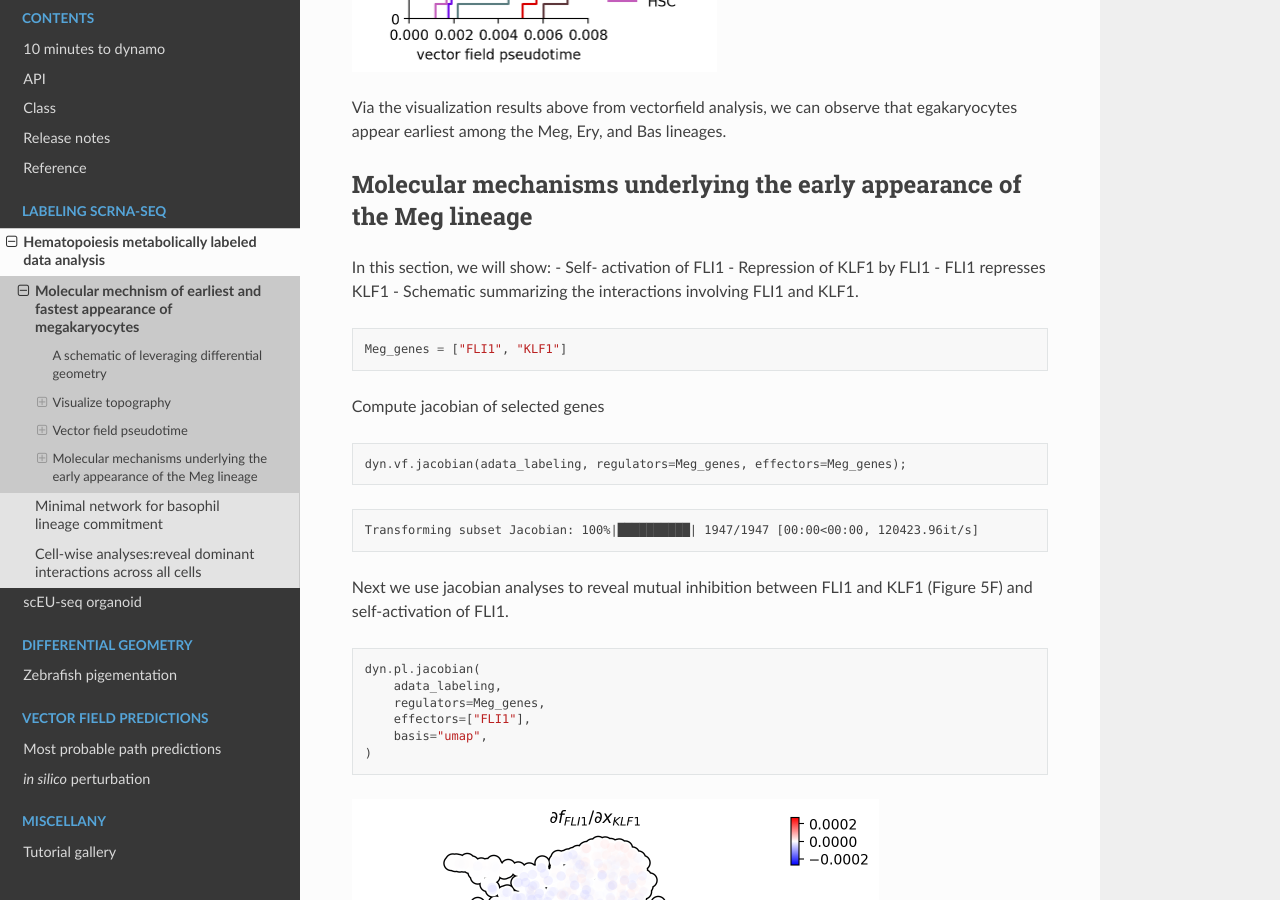
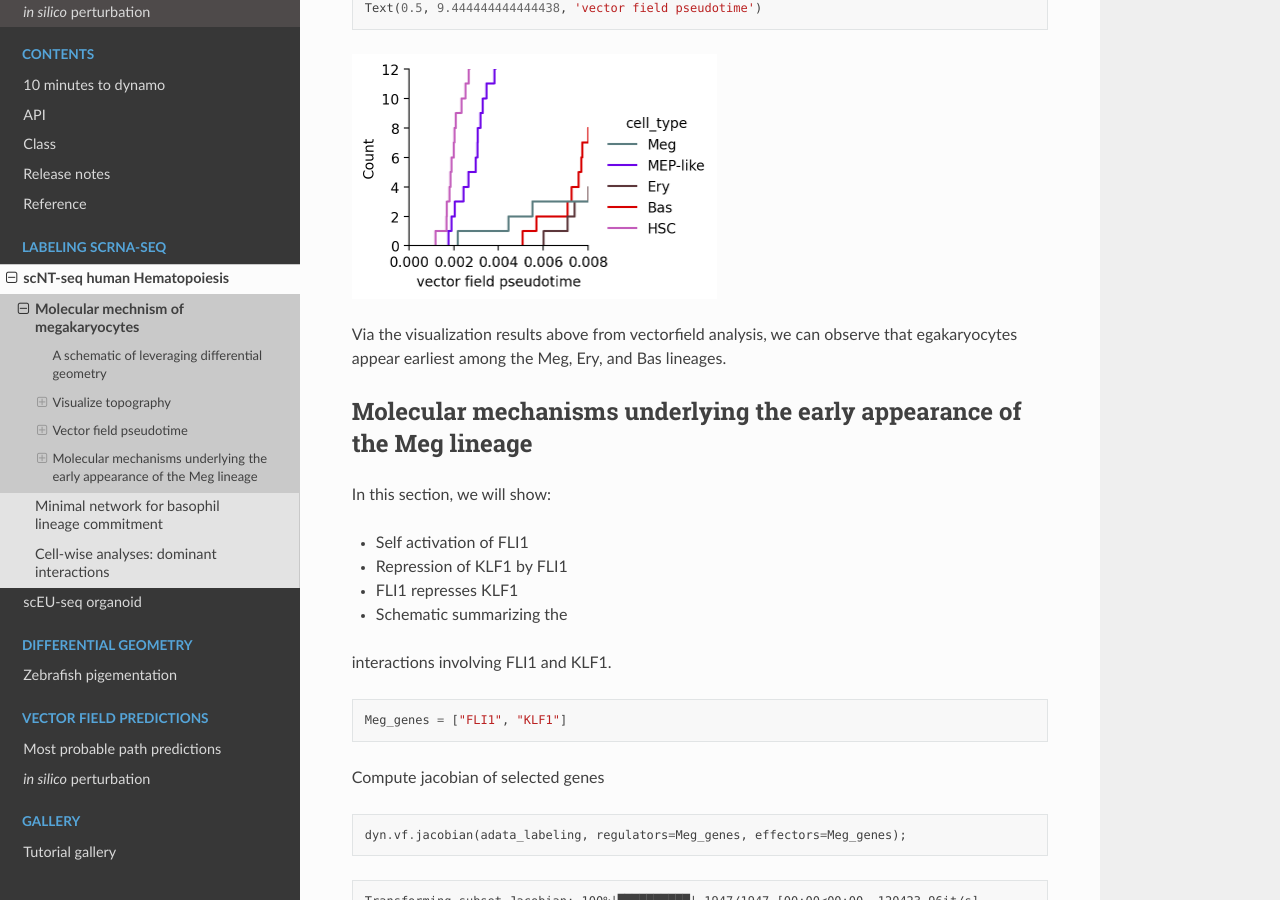
Before and after one commit to aristoteleo/dynamo_readthedocs, a Sphinx documentation site: the page built from docs/source/notebooks/tutorial_hsc_dynamo_megakaryocytes_appearance/tutorial_hsc_dynamo_megakaryocytes_appearance.rst, in a window 1280 px wide and 900 px high, scrolled down 5737 px. Built offline with Sphinx 7.4.7 and the Read the Docs theme 2.0.0, drawn with Linux system fonts in a browser that asks for light colours; pages that are not in the unit, such as notebooks, are missing from menus; some of the changed text lies outside the part shown.

Commit message:
update hsc notebook - style fix

```diff
--- a/docs/source/index.rst
+++ b/docs/source/index.rst
@@ -113,7 +113,7 @@ If you want to contribute to the development of dynamo, please check out CONTRIB
    notebooks/perturbation_tutorial/perturbation_tutorial
 
 .. toctree::
-   :caption: Miscellany
+   :caption: Gallery
    :hidden:
 
    gallery/index.rst
--- a/docs/source/notebooks/hsc_index.rst
+++ b/docs/source/notebooks/hsc_index.rst
@@ -1,4 +1,4 @@
-Hematopoiesis metabolically labeled data analysis
+scNT-seq human Hematopoiesis
 ===================================================
 
 .. toctree::
--- a/docs/source/notebooks/tutorial_hsc_dynamo_megakaryocytes_appearance/tutorial_hsc_dynamo_megakaryocytes_appearance.rst
+++ b/docs/source/notebooks/tutorial_hsc_dynamo_megakaryocytes_appearance/tutorial_hsc_dynamo_megakaryocytes_appearance.rst
@@ -1,4 +1,4 @@
-Molecular mechnism of earliest and fastest appearance of megakaryocytes
+Molecular mechnism of megakaryocytes
 =======================================================================
 
 One intriguing phenomenon observed in hematopoiesis is that commitment
@@ -112,7 +112,7 @@ Manually select good fixed points found by topography
 
 .. image:: output_13_0.png
    :width: 602px
-   :height: 390px
+
 
 
 | In the resulted dictionary, ``Xss`` stands for the fixed points
@@ -150,7 +150,7 @@ Manually select good fixed points found by topography
 
 .. image:: output_16_0.png
    :width: 590px
-   :height: 389px
+
 
 
 Vector field pseudotime
@@ -232,7 +232,7 @@ potential and time.
 
 .. image:: output_28_0.png
    :width: 965px
-   :height: 349px
+
 
 
 .. code:: ipython3
@@ -266,7 +266,7 @@ potential and time.
 
 .. image:: output_29_1.png
    :width: 365px
-   :height: 245px
+
 
 
 Via the visualization results above from vectorfield analysis, we can
@@ -276,8 +276,11 @@ lineages.
 Molecular mechanisms underlying the early appearance of the Meg lineage
 -----------------------------------------------------------------------
 
-In this section, we will show: - Self- activation of FLI1 - Repression
-of KLF1 by FLI1 - FLI1 represses KLF1 - Schematic summarizing the
+| In this section, we will show:
+- Self activation of FLI1
+- Repression of KLF1 by FLI1
+- FLI1 represses KLF1
+- Schematic summarizing the
 interactions involving FLI1 and KLF1.
 
 .. code:: ipython3
@@ -314,7 +317,7 @@ and KLF1 (Figure 5F) and self-activation of FLI1.
 
 .. image:: output_36_0.png
    :width: 527px
-   :height: 658px
+
 
 
 .. code:: ipython3
@@ -330,7 +333,7 @@ and KLF1 (Figure 5F) and self-activation of FLI1.
 
 .. image:: output_37_0.png
    :width: 527px
-   :height: 350px
+
 
 
 Conclusion: a schematic diagram summarizing the interactions involving FLI1 and KLF1
```
Also changed, not shown: docs/source/notebooks/tutorial_hsc_dynamo_basophil_lineage/tutorial_hsc_dynamo_basophil_lineage.rst (+4 -4 lines), docs/source/notebooks/tutorial_hsc_dynamo_cellwise_analysis/tutorial_hsc_dynamo_cellwise_analysis.rst (+7 -7 lines).
